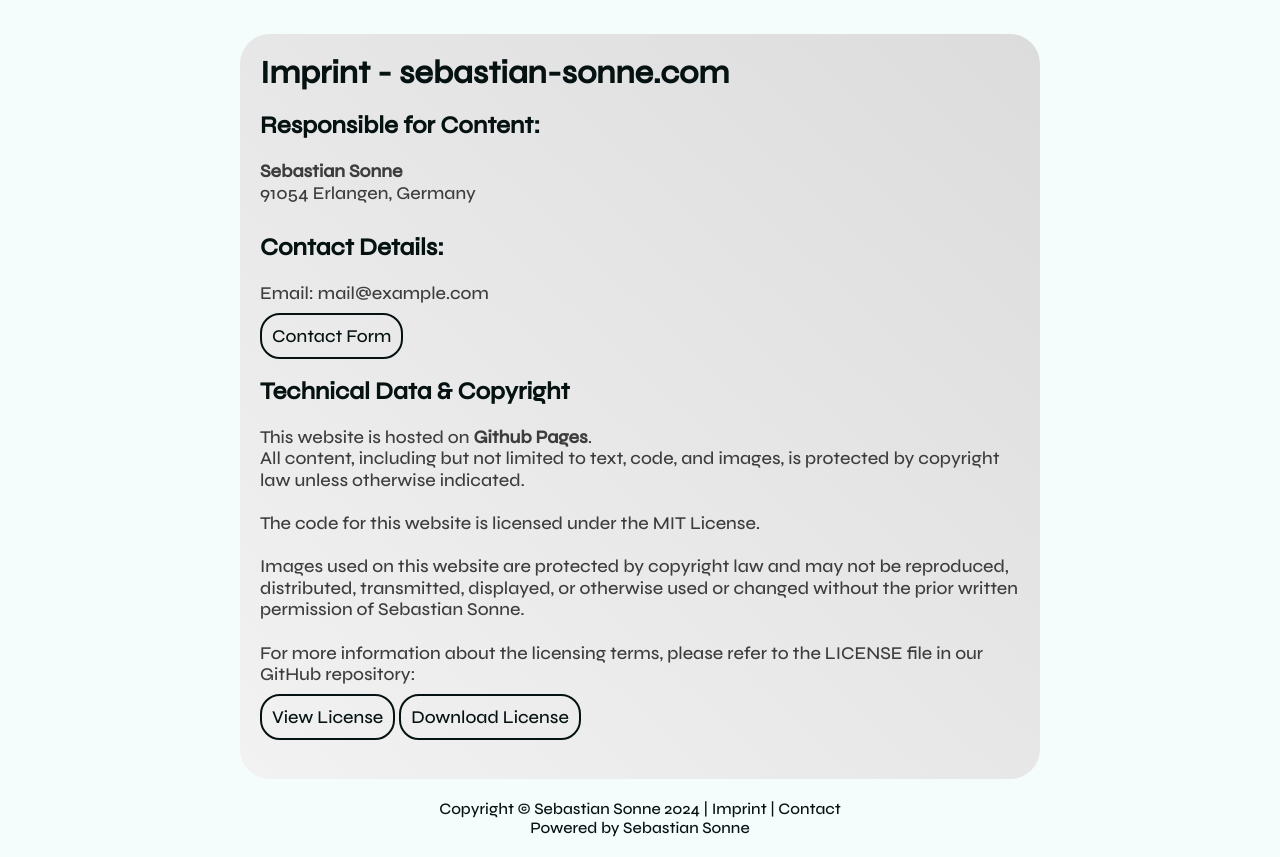
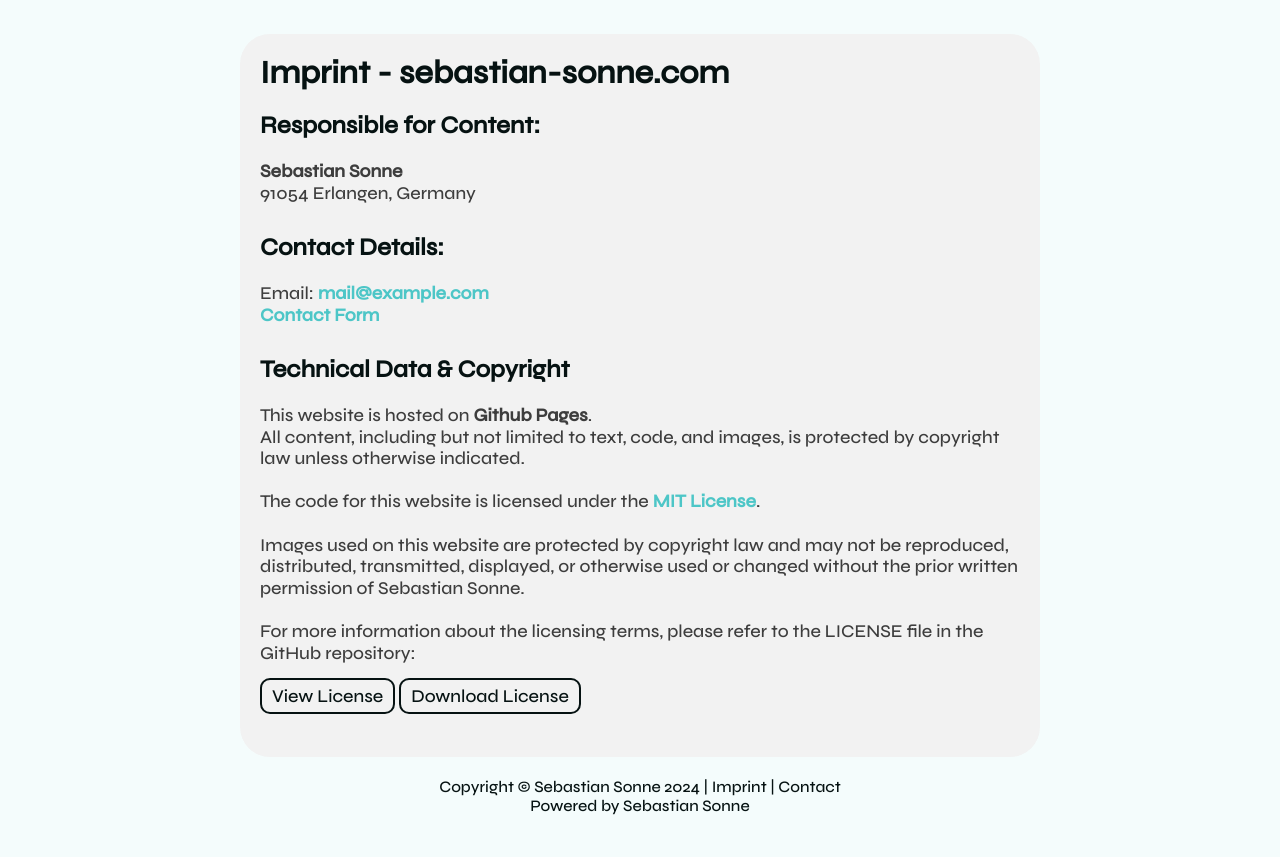
Before and after one commit to Sebastian-Sonne/portfolio, a plain HTML site: page imprint.html in a window 1280 px wide. Shown: the part 80-937 px from the top of the page. After the commit the page ends 915 px from the top, so only its background shows below. Drawn offline with Linux system fonts and the light colour scheme; a web font is replaced by a local one.

Commit message:
LICENSE update

```diff
--- a/assets/css/styles.css
+++ b/assets/css/styles.css
@@ -37,7 +37,7 @@
     --gray-light: #606060;
     --gray-medium: #404040;
     --gray-dark: #202020;
-    --gray-black: #ababab;
+    --gray-black: #f1f1f1;
 
     --font-small: 12;
     --font-medium: 16;
@@ -717,7 +717,7 @@ footer {
 }
 
 .imprint-content {
-    background-image: linear-gradient(to right top, var(--gray-light), var(--gray-medium));
+    background-color: var(--gray-light);
     border-radius: 30px;
     width: 800px;
     padding: 20px;
@@ -739,16 +739,25 @@ footer {
 }
 
 .imprint-content a {
-    padding: 10px;
+    color: var(--primary);
+}
+
+.imprint-content a:hover {
+    color: var(--accent);
+}
+
+.imprint-a {
+    color: var(--text) !important;
+    padding: 5px 10px;
     border: 2px solid;
-    border-radius: 20px;
+    border-radius: 10px;
     margin: 20px 0;
     transition: border-color 0.3s ease,;
 }
 
-.imprint-content a:hover {
+.imprint-a:hover {
     border-color: var(--primary);
-    color: var(--primary);
+    color: var(--primary) !important;
 }
 
 .bio-footer {
--- a/imprint.html
+++ b/imprint.html
@@ -63,9 +63,9 @@
             </p>
             <h2>Contact Details:</h2>
             <p>
-                Email: mail@example.com
-                <br><br>
-                <a href="/contact">Contact Form</a>
+                Email: <strong><a href="mailto:mail@example.com">mail@example.com</a></strong>
+                <br>
+                <strong><a href="/contact">Contact Form</a></strong>
             </p>
             <h2>Technical Data & Copyright</h2>
             <p>
@@ -75,17 +75,17 @@
                 otherwise indicated.
                 <br>
                 <br>
-                The code for this website is licensed under the MIT License.
+                The code for this website is licensed under the <a href="https://github.com/sebastian-sonne/sebastian-sonne/blob/main/LICENSE"><strong>MIT License</strong></a>.
                 <br><br>
                 Images used on this website are protected by copyright law and may not be reproduced, distributed,
                 transmitted, displayed, or otherwise used or changed without the prior written permission of Sebastian Sonne.
                 <br><br>
-                For more information about the licensing terms, please refer to the LICENSE file in our GitHub
+                For more information about the licensing terms, please refer to the LICENSE file in the GitHub
                 repository:
                 <br>
                 <br>
-                <a href="https://github.com/sebastian-sonne/sebastian-sonne.com/LICENSE">View License</a>
-                <a href="/LICENSE">Download License</a>
+                <a class="imprint-a" href="https://github.com/sebastian-sonne/sebastian-sonne/blob/main/LICENSE">View License</a>
+                <a class="imprint-a" href="/LICENSE">Download License</a>
             </p>
         </div>
     </main>
```
